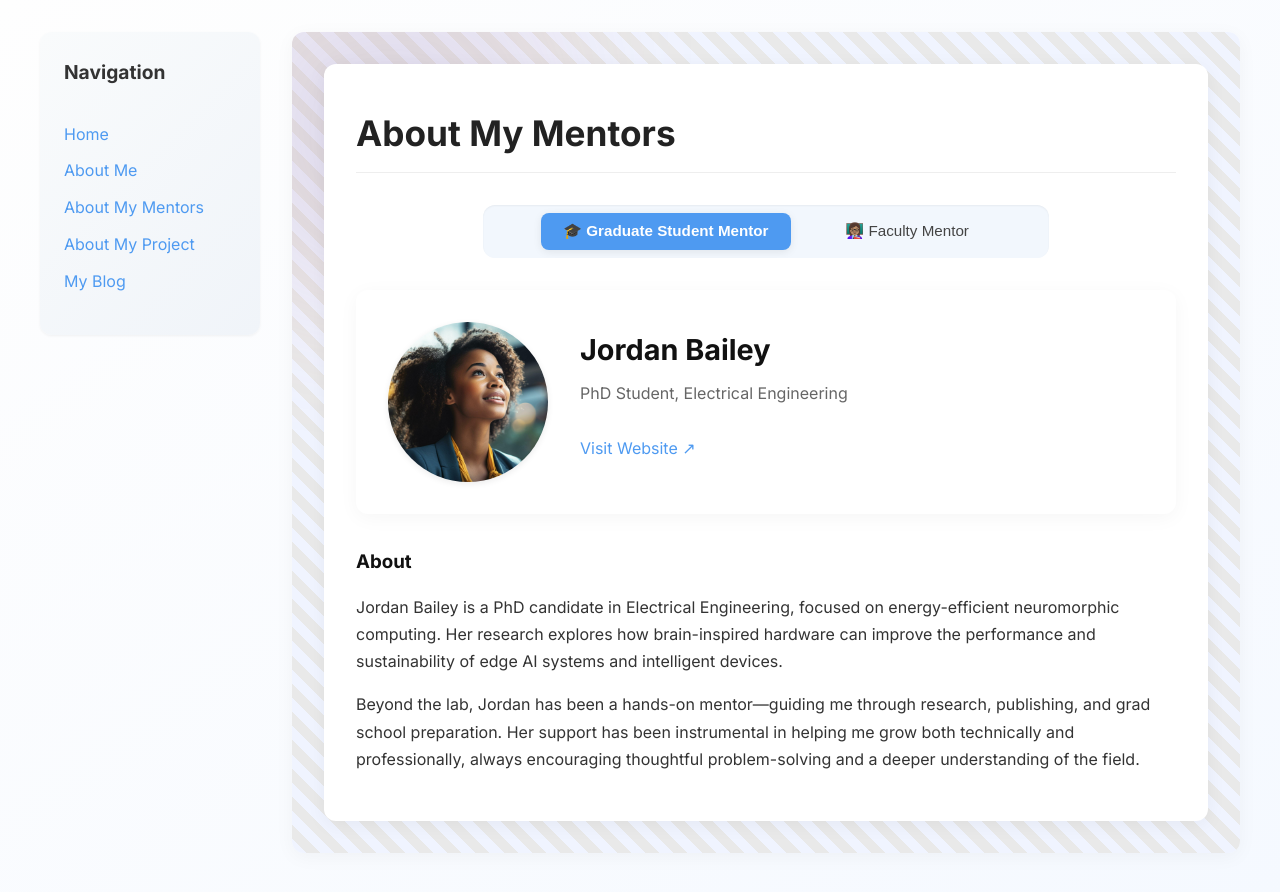
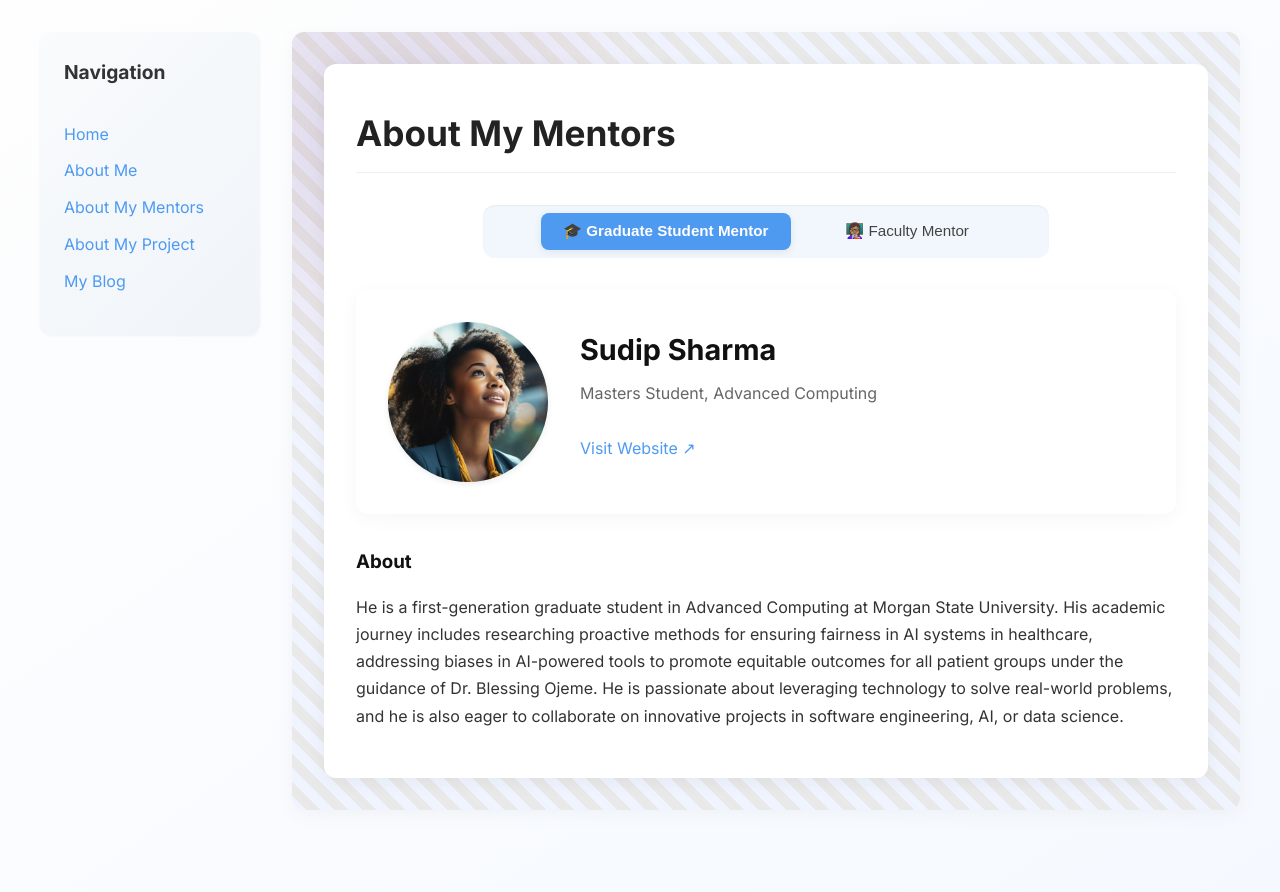
Before and after one commit to Jeje0001/Jeje0001.github.io, a Jekyll site: the page built from pages/about-my-mentor.md, in a window 1280 px wide. Shown: the top 892 px of the page. Built offline with Jekyll 4.4.1, drawn with Linux system fonts in a browser that asks for light colours.

Commit message:
Update about-my-mentor.md

```diff
--- a/pages/about-my-mentor.md
+++ b/pages/about-my-mentor.md
@@ -4,23 +4,20 @@
 permalink: /about-my-mentor.html
 
 graduate_mentor:
-  name: Jordan Bailey
-  title: PhD Student, Electrical Engineering
+  name: Sudip Sharma
+  title: Masters Student, Advanced Computing
   image: /assets/images/graduate-student-mentor.jpg
-  website: https://gradmentor.example.com
+  website: https://gradmentor.example.com](https://www.linkedin.com/in/nxxis/
   bio: |
-    Jordan Bailey is a PhD candidate in Electrical Engineering, focused on energy-efficient neuromorphic computing. Her research explores how brain-inspired hardware can improve the performance and sustainability of edge AI systems and intelligent devices.
-
-    Beyond the lab, Jordan has been a hands-on mentor—guiding me through research, publishing, and grad school preparation. Her support has been instrumental in helping me grow both technically and professionally, always encouraging thoughtful problem-solving and a deeper understanding of the field.
+    He is a first-generation graduate student in Advanced Computing at Morgan State University. His academic journey includes researching proactive methods for ensuring fairness in AI systems in healthcare, addressing biases in AI-powered tools to promote equitable outcomes for all patient groups under the guidance of Dr. Blessing Ojeme. He is passionate about leveraging technology to solve real-world problems, and he is also eager to collaborate on innovative projects in software engineering, AI, or data science.
 
 faculty_mentor:
-  name: Dr. Elijah Freeman
-  title: Professor Emeritus, Tuskegee University
+  name: Dr. Timothy Oladunni
+  title: Professor , Morgan State University
   image: /assets/images/faculty-mentor.jpg
-  website: https://facultymentor.example.com
+  website: https://www.linkedin.com/in/timothyoladunni/
   bio: |
-    Dr. Elijah Freeman is a pioneering figure in the field of neural engineering and robotics. With over four decades of experience in academia and research, his work has focused on developing accessible brain-computer interface systems and exploring how robotics can enhance human capability.
+    He is a distinguished computer scientist, professor, and machine learning researcher specializing in biomedical signal processing, natural language processing, deep learning, and multimodal AI architectures. With a background in electrical engineering, Timothy has dedicated his research to advancing ECG signal analysis, natural language processing, and pattern recognition.
 
-    A passionate advocate for diversity in STEM, Dr. Freeman has mentored dozens of underrepresented students and continues to inspire the next generation of researchers and technologists through his leadership and legacy.
 
 ---
```
